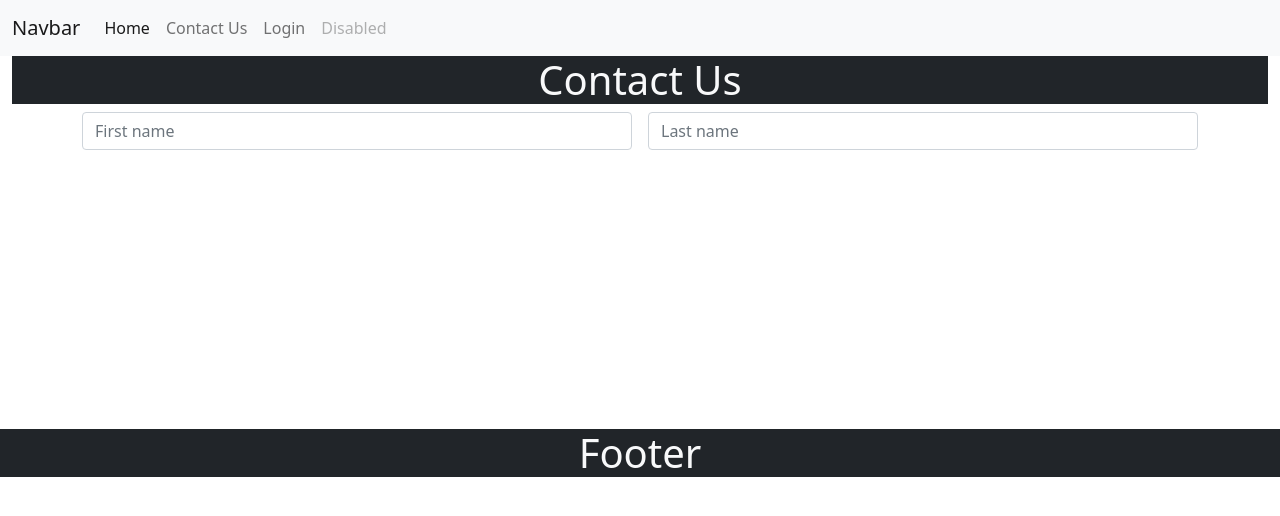
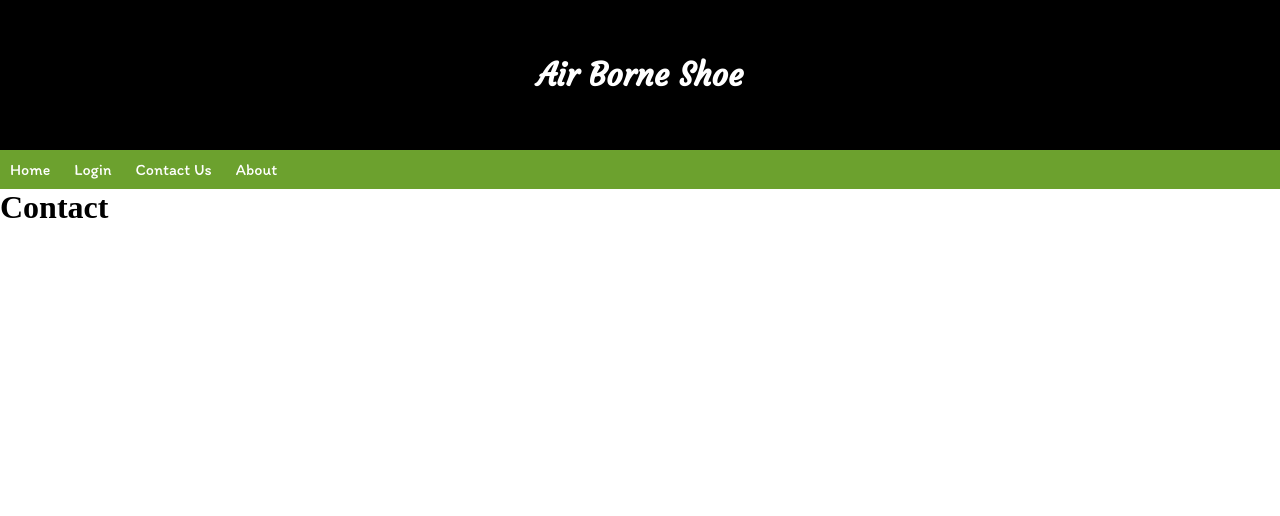
Before and after one commit to Faisalbaig1998/AdminPage, a PHP site: page /contact.php in a window 1280 px wide. Shown: the top 516 px of the page. Run offline with PHP 8.4, Linux system fonts and the light colour scheme.

Commit message:
added some UI

```diff
--- a/contact.php
+++ b/contact.php
@@ -1,49 +1,22 @@
-<!doctype html>
+<!DOCTYPE html>
 <html lang="en">
 
 <head>
-    <!-- Required meta tags -->
-    <meta charset="utf-8">
-    <meta name="viewport" content="width=device-width, initial-scale=1">
-
-    <!-- Bootstrap CSS -->
-    <link href="https://cdn.jsdelivr.net/npm/bootstrap@5.1.3/dist/css/bootstrap.min.css" rel="stylesheet"
-        integrity="sha384-1BmE4kWBq78iYhFldvKuhfTAU6auU8tT94WrHftjDbrCEXSU1oBoqyl2QvZ6jIW3" crossorigin="anonymous">
-
-    <title>Air Borne Shoe</title>
+    <meta charset="UTF-8">
+    <meta http-equiv="X-UA-Compatible" content="IE=edge">
+    <meta name="viewport" content="width=device-width, initial-scale=1.0">
+    <link rel="stylesheet" href="css/index.css">
+    <link rel="preconnect" href="https://fonts.googleapis.com">
+    <link rel="preconnect" href="https://fonts.gstatic.com" crossorigin>
+    <link href="https://fonts.googleapis.com/css2?family=Courgette&family=Itim&display=swap" rel="stylesheet">
+    <link href="https://fonts.googleapis.com/css2?family=Courgette&display=swap" rel="stylesheet">
+    <title>Contac Us</title>
 </head>
 
 <body>
-
-    <?php include 'partials/header.inc.php'; ?>
-    <div class="container-fluid">
-        <h1 class="text-center bg-dark text-light">Contact Us</h1>
-    </div>
-    <div class="container" style="min-height: 333px;">
-        <div class="row g-3">
-            <div class="col">
-                <input type="text" class="form-control" placeholder="First name" aria-label="First name">
-            </div>
-            <div class="col">
-                <input type="text" class="form-control" placeholder="Last name" aria-label="Last name">
-            </div>
-        </div>
-    </div>
-    <?php include 'partials/footer.inc.php'; ?>
-
-
-    <!-- Optional JavaScript; choose one of the two! -->
-
-    <!-- Option 1: Bootstrap Bundle with Popper -->
-    <script src="https://cdn.jsdelivr.net/npm/bootstrap@5.1.3/dist/js/bootstrap.bundle.min.js"
-        integrity="sha384-ka7Sk0Gln4gmtz2MlQnikT1wXgYsOg+OMhuP+IlRH9sENBO0LRn5q+8nbTov4+1p" crossorigin="anonymous">
-    </script>
-
-    <!-- Option 2: Separate Popper and Bootstrap JS -->
-    <!--
-    <script src="https://cdn.jsdelivr.net/npm/@popperjs/core@2.10.2/dist/umd/popper.min.js" integrity="sha384-7+zCNj/IqJ95wo16oMtfsKbZ9ccEh31eOz1HGyDuCQ6wgnyJNSYdrPa03rtR1zdB" crossorigin="anonymous"></script>
-    <script src="https://cdn.jsdelivr.net/npm/bootstrap@5.1.3/dist/js/bootstrap.min.js" integrity="sha384-QJHtvGhmr9XOIpI6YVutG+2QOK9T+ZnN4kzFN1RtK3zEFEIsxhlmWl5/YESvpZ13" crossorigin="anonymous"></script>
-    -->
+    <?php include 'partials/header.inc.php';
+    ?>
+<h1>Contact</h1>
 </body>
 
 </html>
--- /dev/null
+++ b/css/index.css
@@ -0,0 +1,57 @@
+*{
+    margin: 0;
+    padding: 0;
+}
+
+.navbar{
+    background-color: #6ca12e;
+    width: 100%;
+    /* height: 50px; */
+}
+
+.navbar ul li{
+    font-family: 'Itim', cursive;
+    padding: 10px;
+    display: inline-block;
+}
+
+.navbar ul li a{
+    color: white;
+    text-decoration: none;
+}
+
+.navbar ul li:hover{
+background-color: #5c8b25;
+}
+
+.header{
+    display: flex;
+    justify-content: center;
+    align-items: center;
+    background-color: black;
+    width: 100%;
+    height: 150px;
+    color: white;
+    font-family: 'Courgette', cursive;
+}
+
+.container {
+    margin-top: 50px;
+    display: flex;
+    justify-content: space-around;
+}
+
+.card{
+    border-radius: 15px;
+    border:2px solid red;
+    width :250px;
+    height: 320px;
+    display: flex;
+}
+
+.card img{
+    border: 2px solid green;
+    width: 200px;
+    height: 200px;
+    object-fit: cover;
+}
--- a/partials/footer.inc.php
+++ /dev/null
@@ -1,3 +0,0 @@
-<div class="container-fluid bg-dark">
-    <h1 class="text-center text-light">Footer</h1>
-</div>
--- a/partials/header.inc.php
+++ b/partials/header.inc.php
@@ -1,25 +1,11 @@
-<nav class="navbar navbar-expand-lg navbar-light bg-light">
-        <div class="container-fluid">
-            <a class="navbar-brand" href="#">Navbar</a>
-            <button class="navbar-toggler" type="button" data-bs-toggle="collapse" data-bs-target="#navbarNav"
-                aria-controls="navbarNav" aria-expanded="false" aria-label="Toggle navigation">
-                <span class="navbar-toggler-icon"></span>
-            </button>
-            <div class="collapse navbar-collapse" id="navbarNav">
-                <ul class="navbar-nav">
-                    <li class="nav-item">
-                        <a class="nav-link active" aria-current="page" href="#">Home</a>
-                    </li>
-                    <li class="nav-item">
-                        <a class="nav-link" href="contact.php">Contact Us</a>
-                    </li>
-                    <li class="nav-item">
-                        <a class="nav-link" href="login.php">Login</a>
-                    </li>
-                    <li class="nav-item">
-                        <a class="nav-link disabled">Disabled</a>
-                    </li>
-                </ul>
-            </div>
-        </div>
-    </nav>
+<header class="header">
+    <h1>Air Borne Shoe</h1>
+</header>
+<nav class="navbar">
+    <ul>
+        <li><a href="index.php">Home</a></li>
+        <li><a href="login.php">Login</a></li>
+        <li><a href="contact.php">Contact Us</a></li>
+        <li><a href="about.php">About</a></li>
+    </ul>
+</nav>
```
Also changed, not shown: about.php (+12 -2 lines), admin/index.php (deleted, +0 -32 lines), index.php (+37 -35 lines), login.php (+12 -1 lines).
